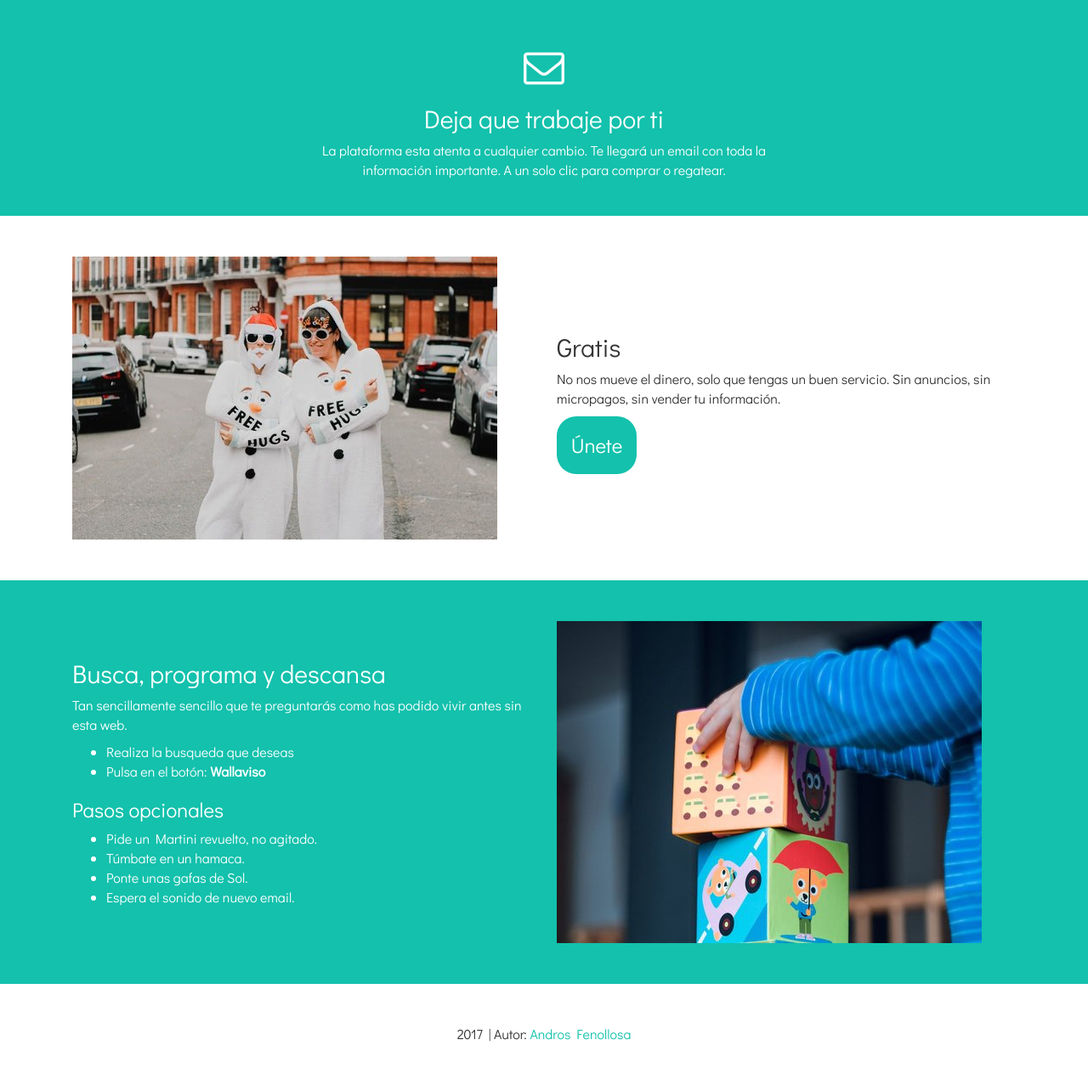
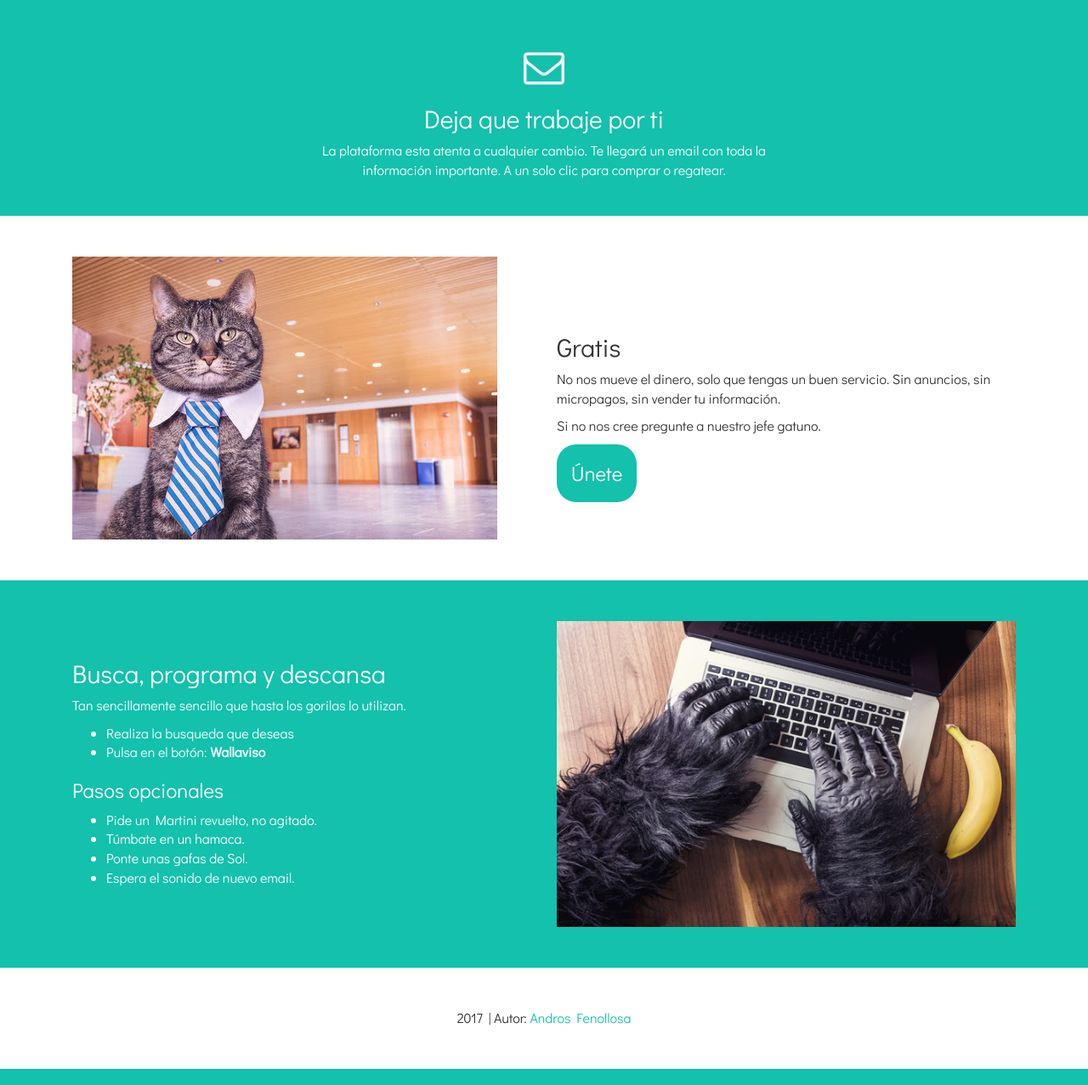
Before and after one commit to tanrax/wallaviso, a Flask app: page / in a window 1280 px wide. Shown: the part 801-2078 px from the top of the page at 85% size. Run offline with Flask 2, Linux system fonts and the light colour scheme; style sheets or scripts are compiled from the project's sources; parts of the project's set-up code (start-up, migrations or seed data) failed here and were passed over.

Commit message:
change images

```diff
--- a/templates/web/home.html
+++ b/templates/web/home.html
@@ -27,13 +27,14 @@
 	<div class="container">
 		<div class="row">
 			<div class="col-sm-6 text-center">
-				<img class="img-responsive" src="{{ url_for('static', filename='img/free.jpg') }}" alt="Gratis">
+				<img class="img-responsive" src="{{ url_for('static', filename='img/boss.jpg') }}" alt="Gato jefe">
 			</div>
 			<div class="col-sm-6">
 				<h2>Gratis</h2>
 				<p>
 					No nos mueve el dinero, solo que tengas un buen servicio. Sin anuncios, sin micropagos, sin vender tu información.
 				</p>
+				<p>Si no nos cree pregunte a nuestro jefe gatuno.</p>
 				<a href="{{ url_for('signup') }}" class="btn btn-primary">Únete</a>
 			</div>
 		</div>
@@ -45,7 +46,7 @@
 			<div class="col-sm-6">
 				<h2>Busca, programa y descansa</h2>
 				<p>
-					Tan sencillamente sencillo que te preguntarás como has podido vivir antes sin esta web.
+					Tan sencillamente sencillo que hasta los gorilas lo utilizan.
 				</p>
 				<ul>
 					<li>Realiza la busqueda que deseas</li>
@@ -60,7 +61,7 @@
 				</ul>
 			</div>
 			<div class="col-sm-6 text-center">
-				<img class="img-responsive" src="{{ url_for('static', filename='img/easy.jpg') }}" alt="Fácil">
+				<img class="img-responsive" src="{{ url_for('static', filename='img/monkey.jpg') }}" alt="Gorila">
 			</div>
 		</div>
 	</div>
```
Also changed, not shown: static/img/boss.jpg (added), static/img/easy.jpg (deleted), static/img/free.jpg (deleted), static/img/monkey.jpg (added).
